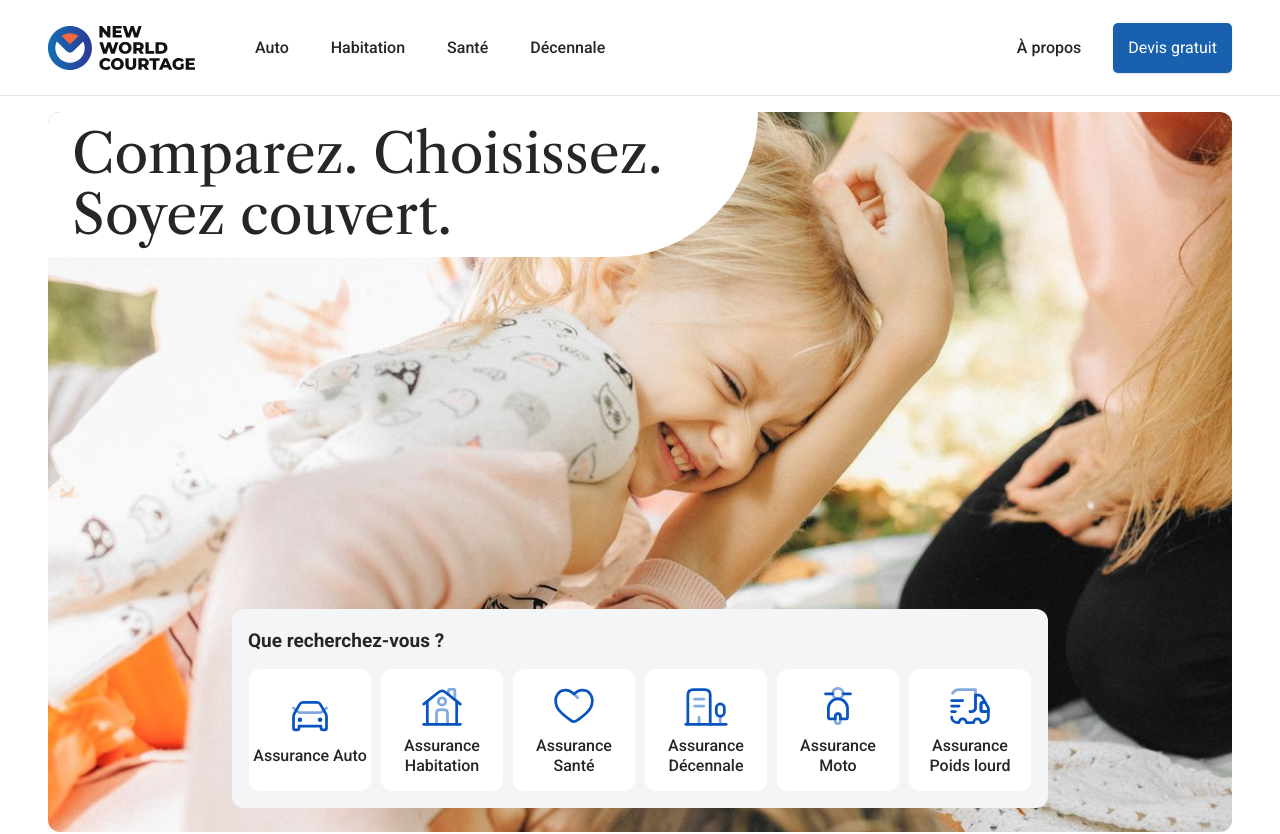
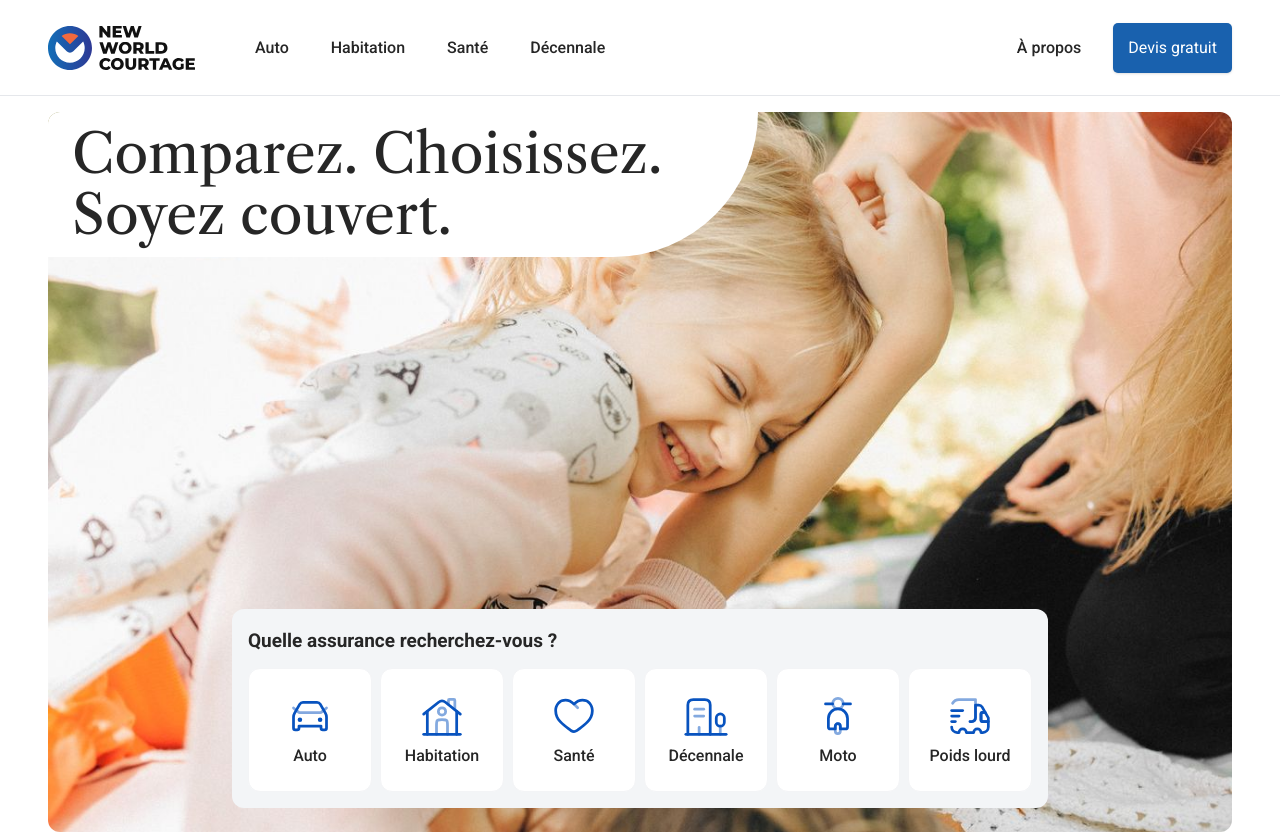
Before and after one commit to mehdibenrabiaa/new_world_courtage, a Next.js app: page / in a window 1280 px wide. Shown: the top 834 px of the page. Built offline with nearby package versions, Linux system fonts and the light colour scheme.

Commit message:
copy: revert category labels, update title to indicate insurance type

```diff
--- a/components/Hero.js
+++ b/components/Hero.js
@@ -53,12 +53,12 @@ function useMobileFitText() {
 }
 
 const CATEGORIES = [
-  { id: "auto", label: "Assurance Auto", href: "/assurance-auto/", icon: "/icons/car.svg" },
-  { id: "habitation", label: "Assurance Habitation", href: "/assurance-habitation/", icon: "/icons/home.svg" },
-  { id: "sante", label: "Assurance Santé", href: "/assurance-sante/", icon: "/icons/heart-angle.svg" },
-  { id: "decennale", label: "Assurance Décennale", href: "/assurance-decennale/", icon: "/icons/building.svg" },
-  { id: "moto", label: "Assurance Moto", href: "/assurance-moto/", icon: "/icons/motorcycle.svg" },
-  { id: "poids-lourd", label: "Assurance Poids lourd", href: "/assurance-poids-lourd/", icon: "/icons/truck.svg" },
+  { id: "auto", label: "Auto", href: "/assurance-auto/", icon: "/icons/car.svg" },
+  { id: "habitation", label: "Habitation", href: "/assurance-habitation/", icon: "/icons/home.svg" },
+  { id: "sante", label: "Santé", href: "/assurance-sante/", icon: "/icons/heart-angle.svg" },
+  { id: "decennale", label: "Décennale", href: "/assurance-decennale/", icon: "/icons/building.svg" },
+  { id: "moto", label: "Moto", href: "/assurance-moto/", icon: "/icons/motorcycle.svg" },
+  { id: "poids-lourd", label: "Poids lourd", href: "/assurance-poids-lourd/", icon: "/icons/truck.svg" },
 ];
 
 export default function Hero() {
@@ -98,7 +98,7 @@ export default function Hero() {
             <div className="mt-[300px] lg:mt-auto px-4 lg:px-8 pb-6">
               <div className="bg-[var(--color-light)] rounded-xl px-4 py-4 flex flex-col gap-3 w-full lg:w-fit lg:mx-auto">
                 <p className="font-semibold text-[17px] sm:text-[19px] text-[var(--color-text)] whitespace-nowrap shrink-0">
-                  Que recherchez-vous ?
+                  Quelle assurance recherchez-vous ?
                 </p>
                 <div className="flex flex-col lg:flex-row gap-2">
                   {CATEGORIES.map(({ id, label, href, icon }) => (
```
